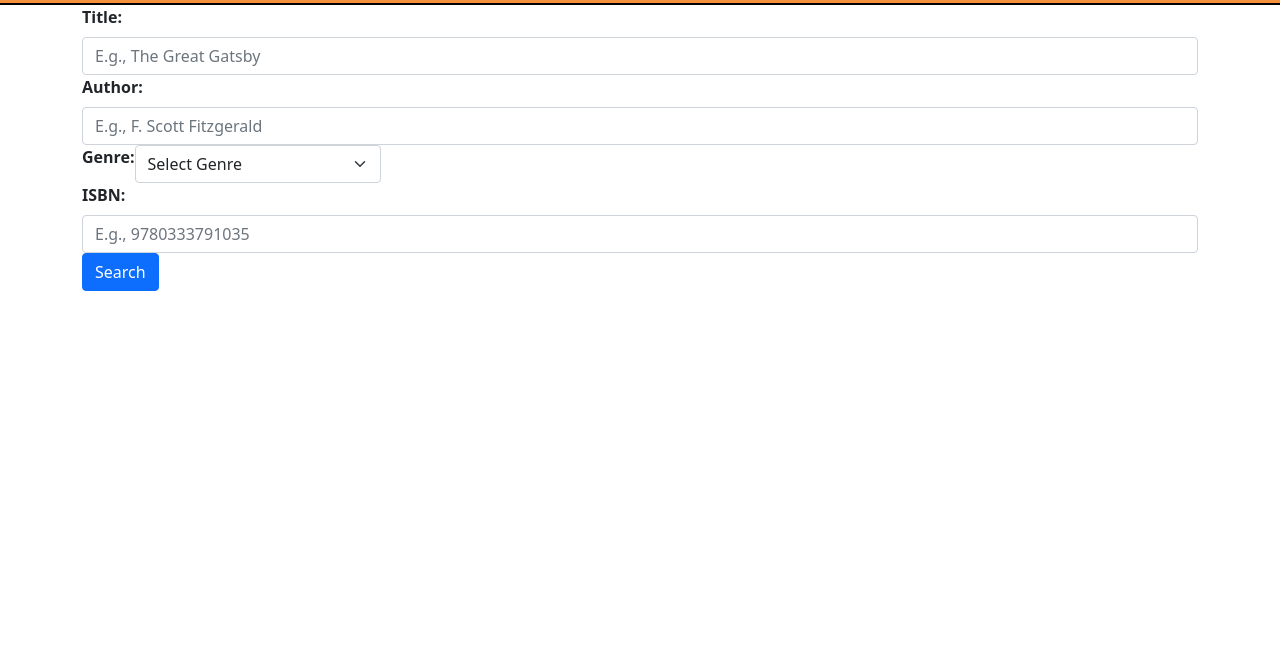
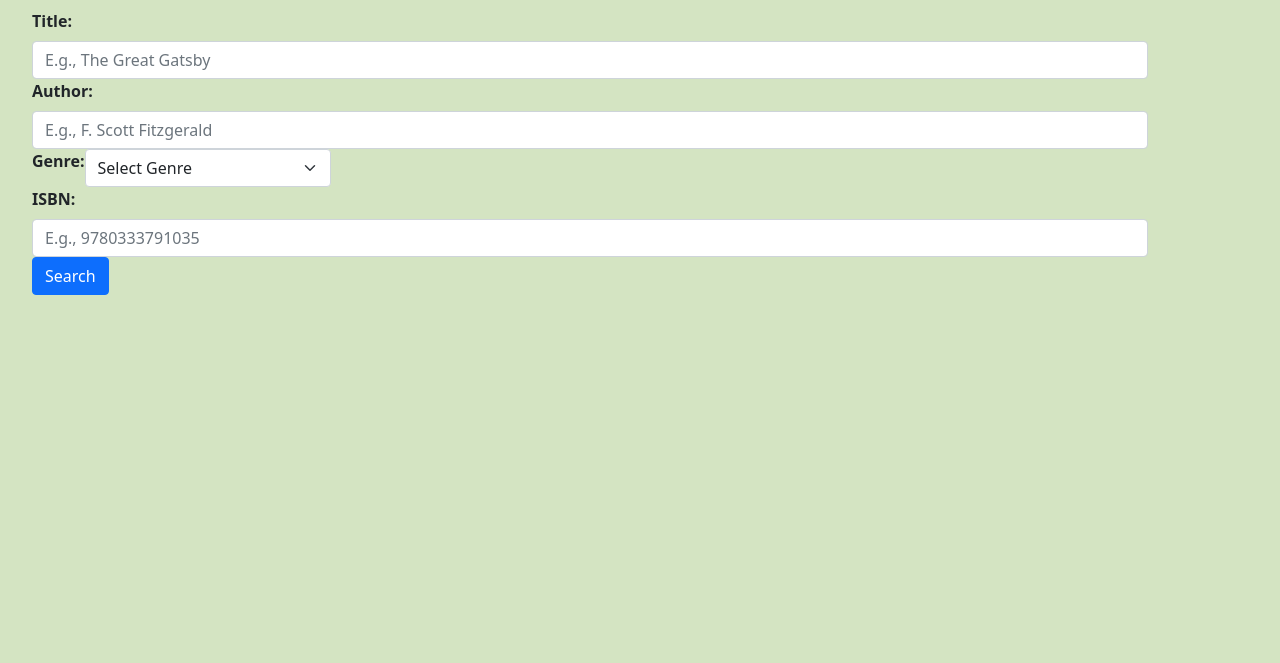
Before and after one commit to RCLobster/team-MEC-project-1, a plain HTML site: page index.html in a window 1280 px wide. Shown: the part 137-800 px from the top of the page. Drawn offline with nearby package versions, Linux system fonts and the light colour scheme; no server answers.

Commit message:
Margins and Background

```diff
--- a/assets/style.css
+++ b/assets/style.css
@@ -1,4 +1,19 @@
+/* Margins and padding for elements */
 
+body, h1, p, ul {
+    margin: 0;
+    padding: 0;
+}
+
+
+/* background color for body */
+body {
+    background-color: #bdd5a0a3;
+}
+
+.container {
+    margin: 20px;
+}
 
 /* header styling and font colors */
 header {
```
